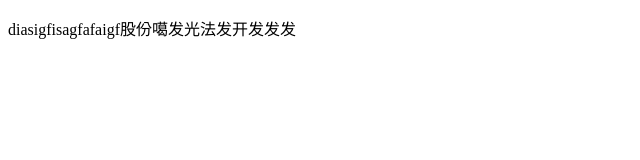
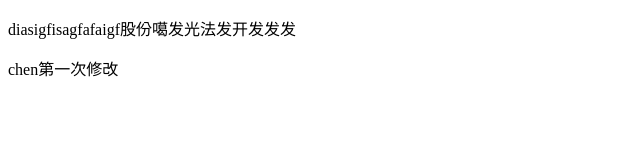
Before and after one commit to wzx954300/cs-01, a plain HTML site: page index.html in a window 1280 px wide. Shown: the whole page, without its empty margins (0-640 px from the left). Drawn offline with Linux system fonts and the light colour scheme.

Commit message:
chen第一次修改

```diff
--- a/index.html
+++ b/index.html
@@ -6,5 +6,6 @@
 </head>
 <body>
 	<p>diasigfisagfafaigf股份噶发光法发开发发发</p>
+	<p>chen第一次修改</p>
 </body>
 </html>
```
